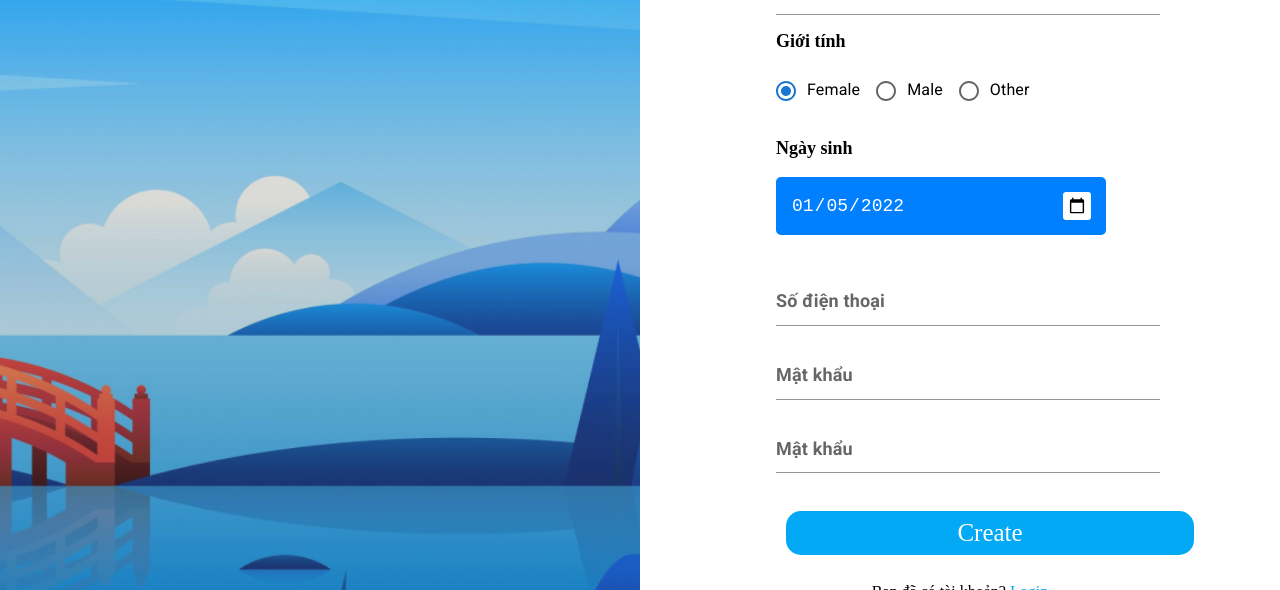
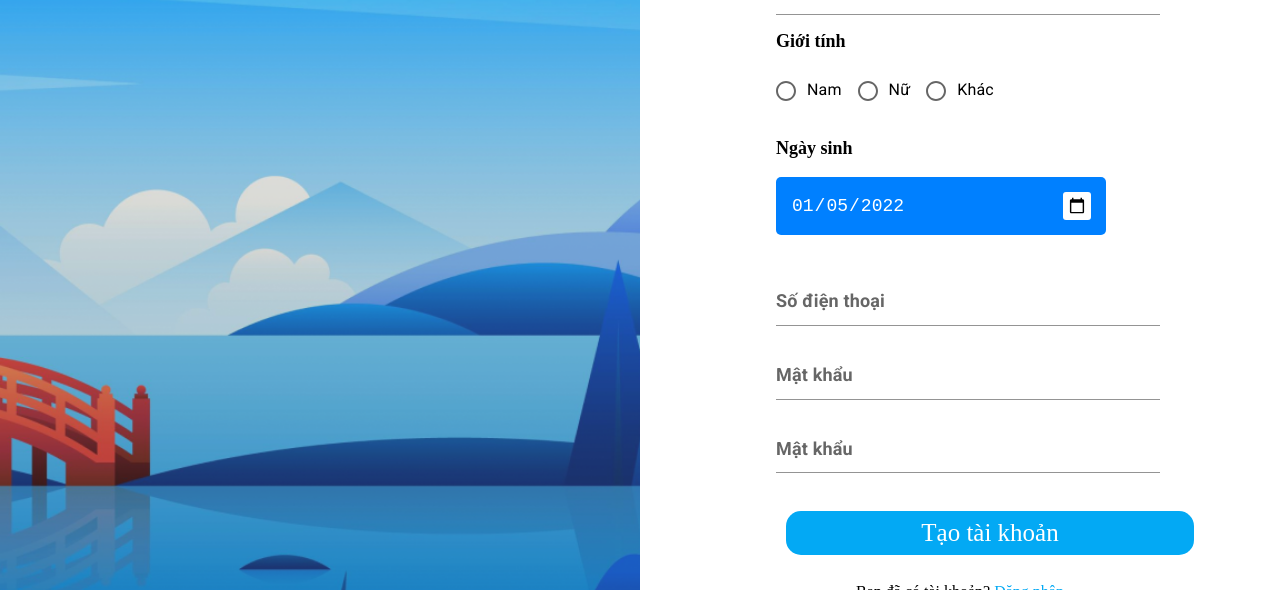
Before and after one commit to nangbx/candle-in-the-wind-8, a React (Create React App) app: page /signup in a window 1280 px wide. Shown: the part 362-952 px from the top of the page. Built offline with nearby package versions, Linux system fonts and the light colour scheme; no server answers; a web font is replaced by a local one.

Commit message:
fix date

```diff
--- a/src/Components/Cart/CartItem.js
+++ b/src/Components/Cart/CartItem.js
@@ -29,11 +29,11 @@ export default function CartItem({data}) {
 				<img src={`${IMG_URL}${data.productImageUrl}`} />
 			</td>
 			<td>{data.productName}</td>
-			<td>{data.unitPrice}</td>
+			<td>{data.unitPrice} VND</td>
 			<td>
 				<QtyCart quantily={data.quantity} id={data.productId} />
 			</td>
-			<td>{data.price}</td>
+			<td>{data.price} VND</td>
 			<td>
 				<IconButton onClick={handleDelete} aria-label='delete' size='small'>
 					<DeleteIcon fontSize='inherit' />
--- a/src/Components/CreateAccount/CreateAccount.js
+++ b/src/Components/CreateAccount/CreateAccount.js
@@ -8,111 +8,104 @@ import FormControlLabel from "@mui/material/FormControlLabel";
 import Box from "@mui/material/Box";
 import TextField from "@mui/material/TextField";
 import { API_URL } from "../../const";
-import {notifySuccess, notifyError} from "../../Redux/Actions/Notify"
+import { notifySuccess, notifyError } from "../../Redux/Actions/Notify";
 
 export default function CreateAccount() {
 	const dispatch = useDispatch();
-	const createAccountNotify = (mess) => {
-		if(mess.success){
-			dispatch(notifySuccess('Đăng ký thành công'))
-		} else {
-			dispatch(notifyError(mess.errorMessage))
-		}
-	}
 	const [error, setError] = useState({
 		userName: {
 			state: false,
-			mess: ''
+			mess: "",
 		},
 		email: {
 			state: false,
-			mess: ''
+			mess: "",
 		},
 		phone: {
 			state: false,
-			mess: ''
+			mess: "",
 		},
-		password:{
+		password: {
 			state: false,
-			mess: ''
+			mess: "",
 		},
 		comfirmPassword: {
 			state: false,
-			mess: ''
-		}
+			mess: "",
+		},
 	});
 	const [data, setData] = useState({
 		userName: "",
 		email: "",
 		sex: "female",
-		date: "",
+		date: new Date().toISOString().substring(0, 10),
 		phone: "",
 		password: "",
 		comfirmPassword: "",
 	});
 	const handleOnChangeInput = (e) => {
-		setError(prev => ({
+		setError((prev) => ({
 			...prev,
-			[e.target.name]:{
+			[e.target.name]: {
 				state: false,
-				mess: ''
-			}
-		}))
+				mess: "",
+			},
+		}));
 		setData({ ...data, [e.target.name]: e.target.value });
 	};
 	const handleRegister = (e) => {
 		var bool = false;
-		if(!(/^(?!\s*$).+/.test(data.userName))){
-			setError(prev => ({
+		if (!/^(?!\s*$).+/.test(data.userName)) {
+			setError((prev) => ({
 				...prev,
 				userName: {
 					state: true,
-					mess: 'Bạn chưa nhập tên người dùng'
-				}
+					mess: "Bạn chưa nhập tên người dùng",
+				},
 			}));
 			bool = true;
 		}
-		if(!(/^\w+([\.-]?\w+)*@\w+([\.-]?\w+)*(\.\w{2,3})+$/.test(data.email))){
-			setError(prev => ({
+		if (!/^\w+([\.-]?\w+)*@\w+([\.-]?\w+)*(\.\w{2,3})+$/.test(data.email)) {
+			setError((prev) => ({
 				...prev,
 				email: {
 					state: true,
-					mess: 'Địa chỉ email không hợp lệ'
-				}
+					mess: "Địa chỉ email không hợp lệ",
+				},
 			}));
 			bool = true;
 		}
-		if(!(/^\d{10}$/.test(data.phone))){
-			setError(prev => ({
+		if (!/^\d{10}$/.test(data.phone)) {
+			setError((prev) => ({
 				...prev,
 				phone: {
 					state: true,
-					mess: 'Số điện thoại không hợp lệ'
-				}
+					mess: "Số điện thoại không hợp lệ",
+				},
 			}));
 			bool = true;
 		}
-		if(!(/^[A-Za-z]\w{7,14}$/.test(data.password))){
-			setError(prev => ({
+		if (!/^[A-Za-z]\w{7,14}$/.test(data.password)) {
+			setError((prev) => ({
 				...prev,
 				password: {
 					state: true,
-					mess: 'Mật khẩu không hợp lệ'
-				}
+					mess: "Mật khẩu không hợp lệ",
+				},
 			}));
 			bool = true;
 		}
-		if(data.comfirmPassword !== data.password){
-			setError(prev => ({
+		if (data.comfirmPassword !== data.password) {
+			setError((prev) => ({
 				...prev,
 				comfirmPassword: {
 					state: true,
-					mess: 'Mật khẩu không hợp lệ'
-				}
+					mess: "Mật khẩu không hợp lệ",
+				},
 			}));
 			bool = true;
 		}
-		if(bool === false){
+		if (bool === false) {
 			const body = {
 				userName: data.userName,
 				email: data.email,
@@ -120,17 +113,24 @@ export default function CreateAccount() {
 				password: data.password,
 				confirmPassword: data.comfirmPassword,
 				dateOfBirth: data.date,
-				gender: data.sex === 'female' ? 1 : (data.sex === 'male' ? 2 : 0)
-			}
+				gender: data.sex === "Nam" ? 1 : data.sex === "Nữ" ? 2 : 0,
+			};
+			var bool = true;
 			fetch(`${API_URL}/api/Accounts/SignUp`, {
-				method: 'POST',
+				method: "POST",
 				headers: {
-					'Content-Type': 'application/json'
+					"Content-Type": "application/json",
 				},
-				body: JSON.stringify(body)
+				body: JSON.stringify(body),
 			})
-				.then(res => res.json())
-				.then(mess => createAccountNotify(mess))
+				.then((res) => res.json())
+				.then((mess) => {
+					if (!mess.success) {
+						dispatch(notifyError(mess.error));
+					} else {
+						dispatch(notifySuccess("Đăng ký thành công"));
+					}
+				});
 		}
 	};
 
@@ -182,27 +182,29 @@ export default function CreateAccount() {
 								value={data.sex}
 								onChange={handleOnChangeInput}
 							>
+								<FormControlLabel value='Nam' control={<Radio />} label='Nam' />
+								<FormControlLabel value='Nữ' control={<Radio />} label='Nữ' />
+
 								<FormControlLabel
-									value='female'
+									value='Khác'
 									control={<Radio />}
-									label='Female'
-								/>
-								<FormControlLabel
-									value='male'
-									control={<Radio />}
-									label='Male'
-								/>
-								<FormControlLabel
-									value='other'
-									control={<Radio />}
-									label='Other'
+									label='Khác'
 								/>
 							</RadioGroup>
 						</div>
 						<label htmlFor>Ngày sinh</label>
 						<br />
-						<input type='date' name='date' id onChange={handleOnChangeInput}
-						value={ data.date? data.date : new Date().toISOString().substring(0, 10)} />
+						<input
+							type='date'
+							name='date'
+							id
+							onChange={handleOnChangeInput}
+							value={
+								data.date
+									? data.date
+									: new Date().toISOString().substring(0, 10)
+							}
+						/>
 						<br />
 						<TextField
 							fullWidth
@@ -223,7 +225,7 @@ export default function CreateAccount() {
 							helperText={error.password.mess}
 							variant='standard'
 							name='password'
-							type={'password'}
+							type={"password"}
 							onChange={handleOnChangeInput}
 							value={data.password}
 						/>
@@ -235,14 +237,16 @@ export default function CreateAccount() {
 							helperText={error.comfirmPassword.mess}
 							variant='standard'
 							name='comfirmPassword'
-							type={'password'}
+							type={"password"}
 							onChange={handleOnChangeInput}
 							value={data.comfirmPassword}
 						/>
-						<a href={void(0)} onClick={handleRegister}>Create</a>
+						<a href={void 0} onClick={handleRegister}>
+							Tạo tài khoản
+						</a>
 					</Box>
 					<p className='login'>
-						Bạn đã có tài khoản? <Link to='/signin'>Login</Link>
+						Bạn đã có tài khoản? <Link to='/signin'>Đăng nhập</Link>
 					</p>
 				</div>
 				<img src='./img/Group 21.svg' alt='' />
--- a/src/Components/Footer/Footer.js
+++ b/src/Components/Footer/Footer.js
@@ -9,7 +9,6 @@ export default function Footer() {
         <i className="fab fa-github" />
         <i className="fab fa-twitter-square" />
         <br />
-        <h3>Được tạo bởi nhóm 8</h3>
       </footer>
     </div>
   );
--- a/src/Components/Forum/ForumItem.js
+++ b/src/Components/Forum/ForumItem.js
@@ -9,6 +9,7 @@ import DialogTitle from "@mui/material/DialogTitle";
 import { closeDialog } from "../../Redux/Actions/Dialog";
 import {API_URL} from "../../const";
 import {notifySuccess} from "../../Redux/Actions/Notify"
+import { SettingsOutlined } from "@mui/icons-material";
 
 export default function ForumItem() {
 	const { state } = useSelector((state) => state.dialog);
@@ -65,6 +66,8 @@ export default function ForumItem() {
 				.then(res => res.json())
 				.then(mess => dispatch(notifySuccess(mess)))
 			dispatch(notifySuccess('Bài viết đang được duyệt'))
+			setTilte('');
+			setContent('')
 			dispatch(closeDialog());
 		}
 	}
--- a/src/Components/Header/UserAvatar.js
+++ b/src/Components/Header/UserAvatar.js
@@ -120,7 +120,7 @@ export default function UserAvatar() {
 					<ListItemIcon>
 						<Logout fontSize='small' />
 					</ListItemIcon>
-					Logout
+					Đăng xuất
 				</MenuItem>
 			</Menu>
 			<Dialog
--- a/src/Components/Products/ProductDetail.js
+++ b/src/Components/Products/ProductDetail.js
@@ -59,7 +59,7 @@ export default function ProductDetail() {
         <div>
           Số lượng: <InputNumber quantily={qty}/>
         </div>
-        <h3>Giá: {item.price}</h3>
+        <h3>Giá: {item.price} VND</h3>
         <button className="add" onClick={handleClick}>ADD TO CARD</button>
       </div>
     </div>
--- a/src/Components/Small/CardCart.js
+++ b/src/Components/Small/CardCart.js
@@ -61,7 +61,7 @@ export default function CardCart({ totalPrice, voucher, value, setValue }) {
 							<p>Total products</p>
 						</div>
 						<div className='number'>
-							<p>{totalPrice}</p>
+							<p>{totalPrice} VND</p>
 						</div>
 					</div>
 					<div className='price'>
@@ -97,7 +97,7 @@ export default function CardCart({ totalPrice, voucher, value, setValue }) {
 							<h3>Tổng:</h3>
 						</div>
 						<div className='number'>
-							<p>{voucher.value !== 0 ? (totalPrice * voucher.value) / 100 : (totalPrice - value)}</p>
+							<p>{voucher.value !== 0 ? (totalPrice * voucher.value) / 100 : (totalPrice - value)} VND</p>
 						</div>
 					</div>
 				</CardContent>
--- a/src/Components/Small/QtyCart.js
+++ b/src/Components/Small/QtyCart.js
@@ -41,7 +41,7 @@ export default function QtyCart({ quantily, id }) {
 		}
     }
     const handleBlur = (e) => {
-		if (e.target.value === 0) {
+		if (qty === 0) {
 			setQty(1);
 		}
     }
```
